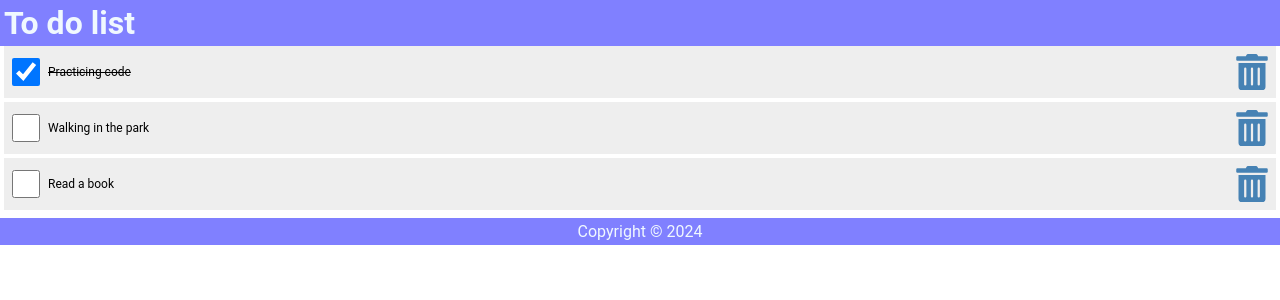
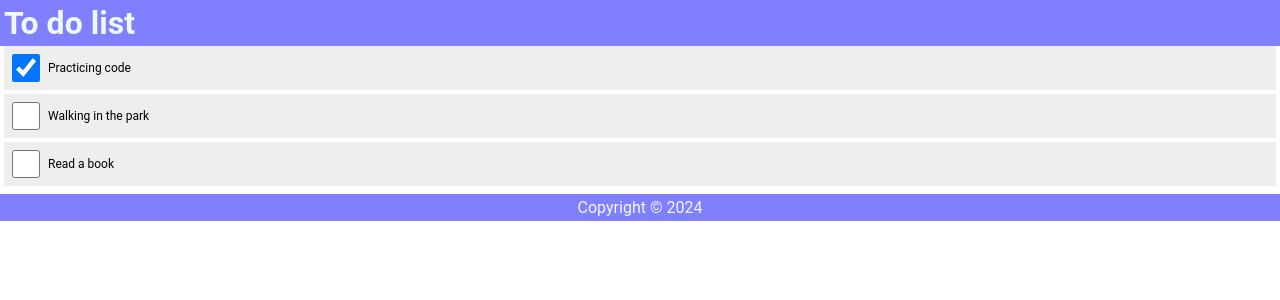
Before and after one commit to manishaac2002/react-full-course, a React (Create React App) app: page / in a window 1280 px wide. Shown: the top 300 px of the page. Built offline with nearby package versions, Linux system fonts and the light colour scheme.

Commit message:
feat- use state its task.

```diff
--- a/src/Content.js
+++ b/src/Content.js
@@ -1,6 +1,6 @@
 import React from 'react'
 import { useState } from 'react'
-import { FaTrashAlt } from "react-icons/fa";
+
 
 const Content = () => {
 
@@ -29,18 +29,10 @@ const Content = () => {
         localStorage.setItem('todo_lists', JSON.stringify(listItems))
     }
 
-    const handleDelete = (id) => {
-        const listItems = items.filter(item => item.id !== id)
-        setItems(listItems)
-        localStorage.setItem('todo_lists', JSON.stringify(listItems))
-    }
-
 
     return (
 
         <main>
-
-            {items.length ? (
 
                 <ul>
 
@@ -53,25 +45,13 @@ const Content = () => {
                                 checked={item.checked}
                             />
 
-                            <label
-                                style={{ textDecoration: item.checked ? "line-through" : null }}
-                                onClick={() => handleCheck(item.id)}>
-                                {item.item} </label>
+                            <label> {item.item} </label>
 
-                            <FaTrashAlt
-                                role='button'
-                                tabIndex='0'
-                                onClick={() => handleDelete(item.id)}
-                            />
 
                         </li>
                     ))}
 
                 </ul>
-
-            ) :
-                (<p style={{ marginTop: "2rem" }}> Your list is empty</p>)
-            }
 
         </main >
 
```
